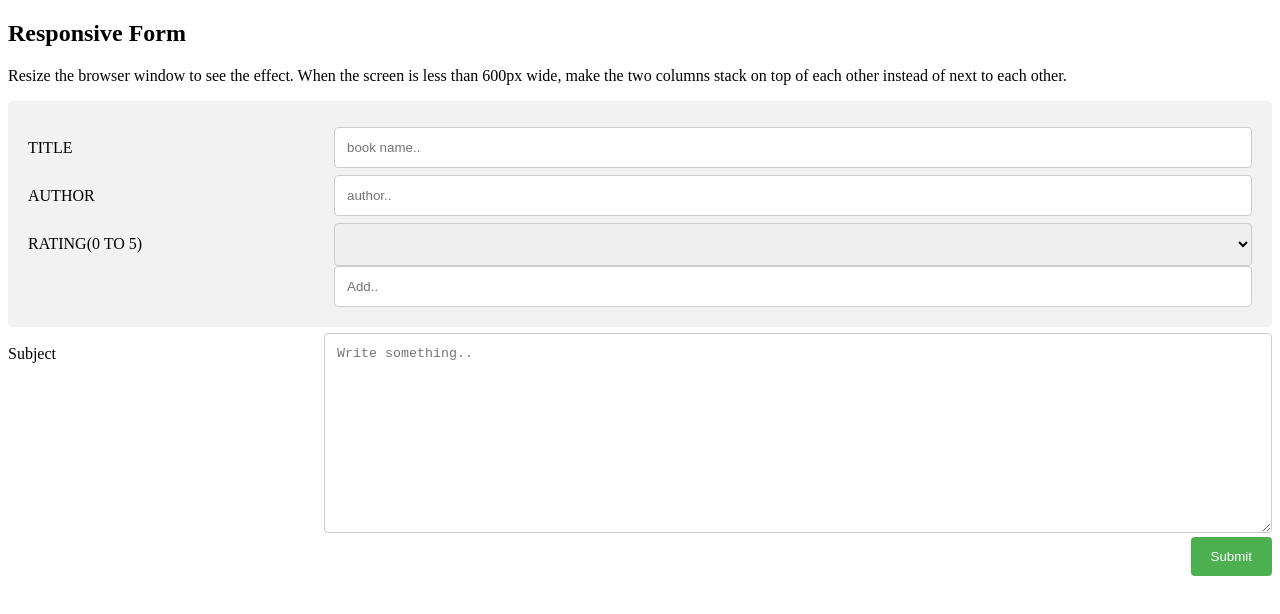
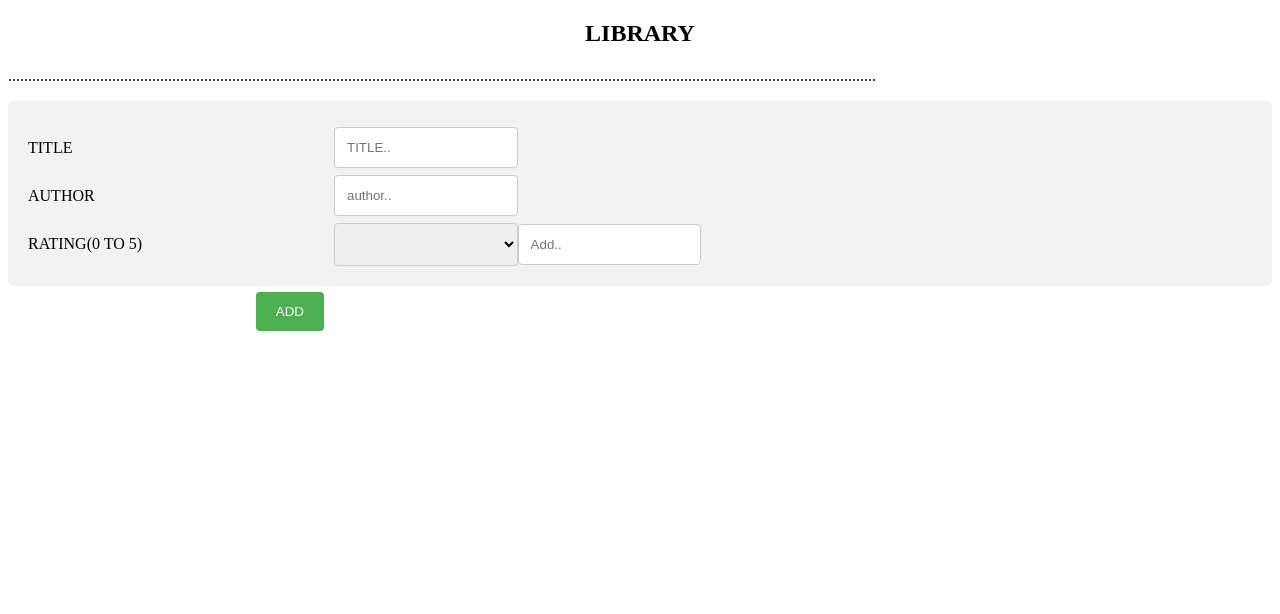
Before and after one commit to aminur-rahman/final-exam, a website: page index.html in a window 1280 px wide. Drawn offline with Linux system fonts and the light colour scheme.

Commit message:
3rd commit

```diff
--- a/New Folder/style.css
+++ /dev/null
@@ -1,64 +0,0 @@
-
-* {
-    box-sizing: border-box;
-}
-
-input[type=text], select, textarea {
-    width: 100%;
-    padding: 12px;
-    border: 1px solid #ccc;
-    border-radius: 4px;
-    resize: vertical;
-}
-
-label {
-    padding: 12px 12px 12px 0;
-    display: inline-block;
-}
-
-input[type=submit] {
-    background-color: #4CAF50;
-    color: white;
-    padding: 12px 20px;
-    border: none;
-    border-radius: 4px;
-    cursor: pointer;
-    float: right;
-}
-
-input[type=submit]:hover {
-    background-color: #45a049;
-}
-
-.container {
-    border-radius: 5px;
-    background-color: #f2f2f2;
-    padding: 20px;
-}
-
-.col-25 {
-    float: left;
-    width: 25%;
-    margin-top: 6px;
-}
-
-.col-75 {
-    float: left;
-    width: 75%;
-    margin-top: 6px;
-}
-
-/* Clear floats after the columns */
-.row:after {
-    content: "";
-    display: table;
-    clear: both;
-}
-
-/* Responsive layout - when the screen is less than 600px wide, make the two columns stack on top of each other instead of next to each other */
-@media screen and (max-width: 600px) {
-    .col-25, .col-75, input[type=submit] {
-        width: 100%;
-        margin-top: 0;
-    }
-}
--- a/index.html
+++ b/index.html
@@ -8,7 +8,7 @@
 }
 
 input[type=text], select, textarea {
-    width: 100%;
+    width: 20%;
     padding: 12px;
     border: 1px solid #ccc;
     border-radius: 4px;
@@ -69,9 +69,12 @@ input[type=submit]:hover {
 </style>
 </head>
 <body>
+<link rel="stylesheet" href="" type="text/css" />
+<center>
+    <h2>LIBRARY</h2>
+</center>
 
-<h2>Responsive Form</h2>
-<p>Resize the browser window to see the effect. When the screen is less than 600px wide, make the two columns stack on top of each other instead of next to each other.</p>
+<p> .........................................................................................................................................................................................................................</p>
 
 <div class="container">
   <form action="/action_page.php">
@@ -80,7 +83,7 @@ input[type=submit]:hover {
         <label for="fname"> TITLE</label>
       </div>
       <div class="col-75">
-        <input type="text" id="TITLE" name="name" placeholder="book name..">
+        <input type="text" id="TITLE" name="name" placeholder="TITLE..">
       </div>
     </div>
     <div class="row">
@@ -109,14 +112,9 @@ input[type=submit]:hover {
     </div>
     <div class="row">
       <div class="col-25">
-        <label for="subject">Subject</label>
-      </div>
-      <div class="col-75">
-        <textarea id="subject" name="subject" placeholder="Write something.." style="height:200px"></textarea>
-      </div>
-    </div>
+
     <div class="row">
-      <input type="submit" value="Submit">
+      <input type="submit" value="ADD">
     </div>
   </form>
 </div>
```
Also changed, not shown: New Folder/listvew.html (added).
